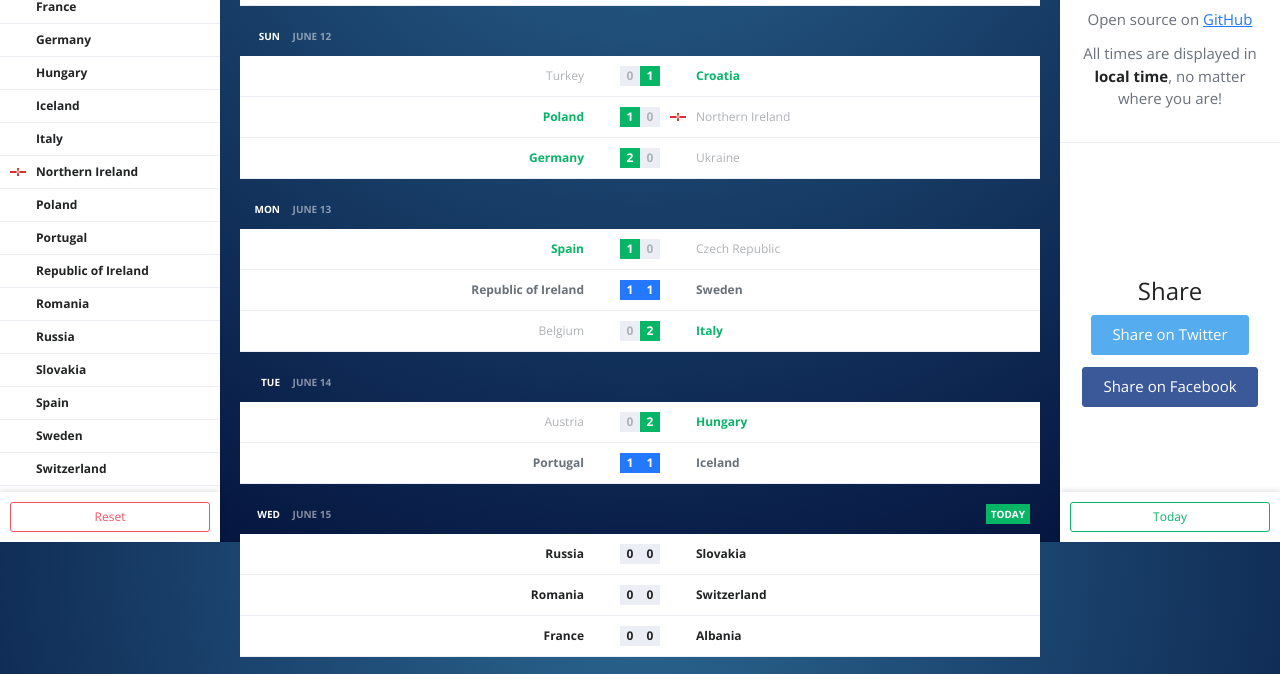
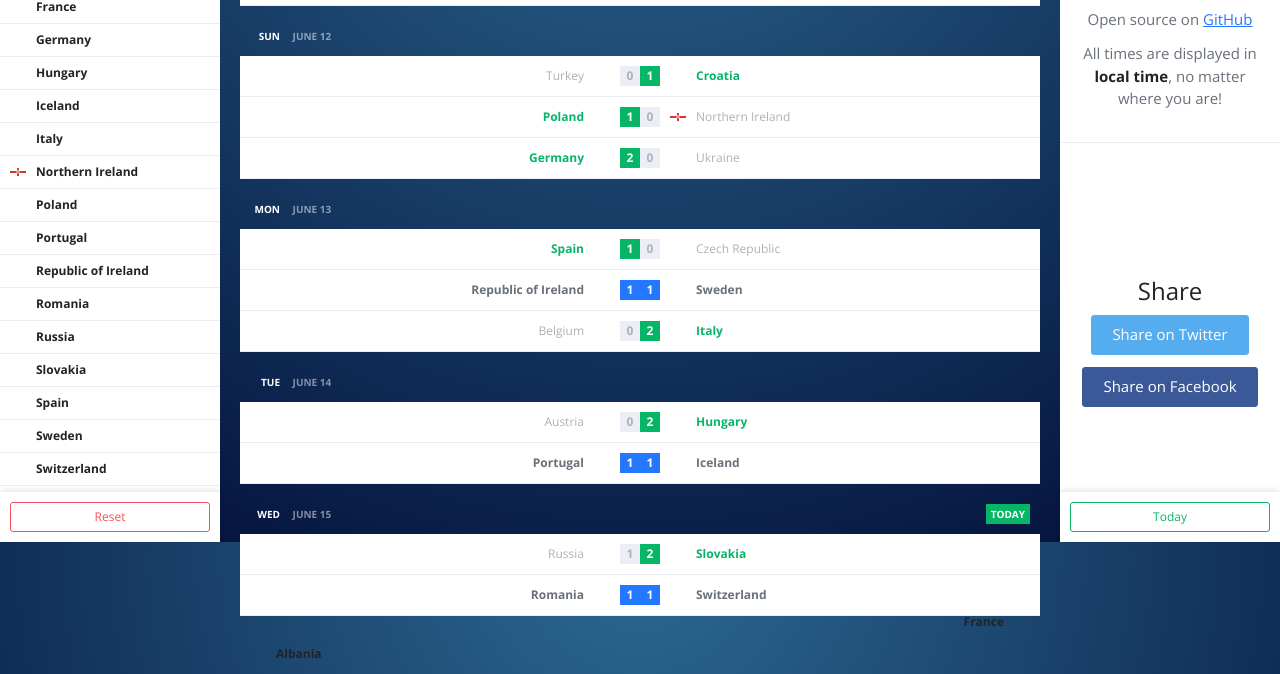
Before and after one commit to jgthms/euro-2016-calendar, a website: page index.html in a window 1280 px wide. Shown: the part 258-932 px from the top of the page. Drawn offline with nearby package versions, Linux system fonts and the light colour scheme.

Commit message:
Add June 15 games

```diff
--- a/index.html
+++ b/index.html
@@ -271,7 +271,7 @@
         <span>Wed</span> June 15
       </header>
 
-      <article class="game" data-home="Russia" data-away="Slovakia" data-group="B" datetime="2016-06-15T13:00:00Z">
+      <article class="game is-away-winner" data-home="Russia" data-away="Slovakia" data-group="B" datetime="2016-06-15T13:00:00Z">
         <div class="team is-home">
           Russia
           <span class="flag-icon flag-icon-ru"></span>
@@ -280,8 +280,8 @@
           13:00
         </time>
         <div class="score">
-          <p class="number">0</p>
-          <p class="number">0</p>
+          <p class="number">1</p>
+          <p class="number">2</p>
         </div>
         <div class="team is-away">
           Slovakia
@@ -289,7 +289,7 @@
         </div>
       </article>
 
-      <article class="game" data-home="Romania" data-away="Switzerland" data-group="A" datetime="2016-06-15T16:00:00Z">
+      <article class="game is-draw" data-home="Romania" data-away="Switzerland" data-group="A" datetime="2016-06-15T16:00:00Z">
         <div class="team is-home">
           Romania
           <span class="flag-icon flag-icon-ro"></span>
@@ -298,8 +298,8 @@
           16:00
         </time>
         <div class="score">
-          <p class="number">0</p>
-          <p class="number">0</p>
+          <p class="number">1</p>
+          <p class="number">1</p>
         </div>
         <div class="team is-away">
           Switzerland
@@ -307,7 +307,7 @@
         </div>
       </article>
 
-      <article class="game" data-home="France" data-away="Albania" data-group="A" datetime="2016-06-15T19:00:00Z">
+      <article class="gameis-home-winner" data-home="France" data-away="Albania" data-group="A" datetime="2016-06-15T19:00:00Z">
         <div class="team is-home">
           France
           <span class="flag-icon flag-icon-fr"></span>
@@ -316,7 +316,7 @@
           19:00
         </time>
         <div class="score">
-          <p class="number">0</p>
+          <p class="number">2</p>
           <p class="number">0</p>
         </div>
         <div class="team is-away">
```
